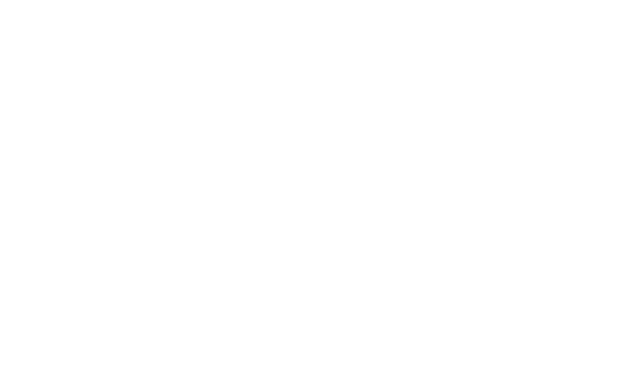
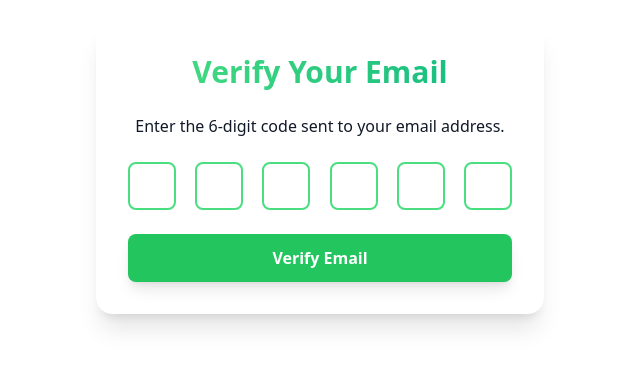
Before and after one commit to haileyesuschekol/Authentication, a React (Vite) app in the folder frontend/: page /verify-email in a window 1280 px wide. Before the commit this address had no page. Shown: the part 232-600 px from the top of the page, without its empty margins (320-960 px from the left). Built offline with nearby package versions, Linux system fonts and the light colour scheme.

Commit message:
create email verification page

```diff
--- a/frontend/src/App.jsx
+++ b/frontend/src/App.jsx
@@ -1,6 +1,7 @@
 import { Route, Routes } from "react-router-dom"
 import Signup from "./pages/Signup"
 import Login from "./pages/Login"
+import EmailVerification from "./components/EmailVerification"
 
 function App() {
   return (
@@ -9,6 +10,7 @@
         <Route path="/" element={"Home"} />
         <Route path="/signup" element={<Signup />} />
         <Route path="/login" element={<Login />} />
+        <Route path="/verify-email" element={<EmailVerification />} />
       </Routes>
     </div>
   )
--- /dev/null
+++ b/frontend/src/components/EmailVerification.jsx
@@ -0,0 +1,95 @@
+import { useEffect, useRef, useState } from "react"
+import { motion } from "framer-motion"
+
+const EmailVerification = () => {
+  const [code, setCode] = useState(["", "", "", "", "", ""])
+  const inputRefs = useRef([])
+
+  const handleChange = (index, value) => {
+    const newCode = [...code]
+
+    // Handle pasted content
+    if (value.length > 1) {
+      const pastedCode = value.slice(0, 6).split("")
+      for (let i = 0; i < 6; i++) {
+        newCode[i] = pastedCode[i] || ""
+      }
+      setCode(newCode)
+
+      // Focus on the last non-empty input or the first empty one
+      const lastFilledIndex = newCode.findLastIndex((digit) => digit !== "")
+      const focusIndex = lastFilledIndex < 5 ? lastFilledIndex + 1 : 5
+      inputRefs.current[focusIndex].focus()
+    } else {
+      newCode[index] = value
+      setCode(newCode)
+
+      // Move focus to the next input field if value is entered
+      if (value && index < 5) {
+        inputRefs.current[index + 1].focus()
+      }
+    }
+  }
+
+  const handleKeyDown = (index, e) => {
+    if (e.key === "Backspace" && !code[index] && index > 0) {
+      inputRefs.current[index - 1].focus()
+    }
+  }
+
+  const handleSubmit = async (e) => {
+    e.preventDefault()
+  }
+
+  // Auto submit when all fields are filled
+  useEffect(() => {
+    if (code.every((digit) => digit !== "")) {
+      handleSubmit(new Event("submit"))
+    }
+  }, [code])
+
+  return (
+    <div className="max-w-md w-full    rounded-2xl shadow-xl overflow-hidden">
+      <motion.div
+        initial={{ opacity: 0, y: -50 }}
+        animate={{ opacity: 1, y: 0 }}
+        transition={{ duration: 0.5 }}
+        className="  rounded-2xl shadow-2xl p-8 w-full max-w-md"
+      >
+        <h2 className="text-3xl font-bold mb-6 text-center bg-gradient-to-r from-green-400 to-emerald-500 text-transparent bg-clip-text">
+          Verify Your Email
+        </h2>
+        <p className="text-center text-gray-900 mb-6">
+          Enter the 6-digit code sent to your email address.
+        </p>
+
+        <form onSubmit={handleSubmit} className="space-y-6">
+          <div className="flex justify-between">
+            {code.map((digit, index) => (
+              <input
+                key={index}
+                ref={(el) => (inputRefs.current[index] = el)}
+                type="text"
+                maxLength="6"
+                value={digit}
+                onChange={(e) => handleChange(index, e.target.value)}
+                onKeyDown={(e) => handleKeyDown(index, e)}
+                className="w-12 h-12 text-center text-2xl font-bold  text-gray-700 border-2 border-green-400 rounded-lg focus:border-green-700 focus:outline-none"
+              />
+            ))}
+          </div>
+
+          <motion.button
+            whileHover={{ scale: 1.02 }}
+            whileTap={{ scale: 0.95 }}
+            type="submit"
+            className="w-full  bg-green-500  text-white font-bold py-3 px-4 rounded-lg shadow-lg focus:outline-none focus:ring-2 focus:ring-green-500 focus:ring-opacity-50 disabled:opacity-50"
+          >
+            Verify Email
+          </motion.button>
+        </form>
+      </motion.div>
+    </div>
+  )
+}
+export default EmailVerification
```
